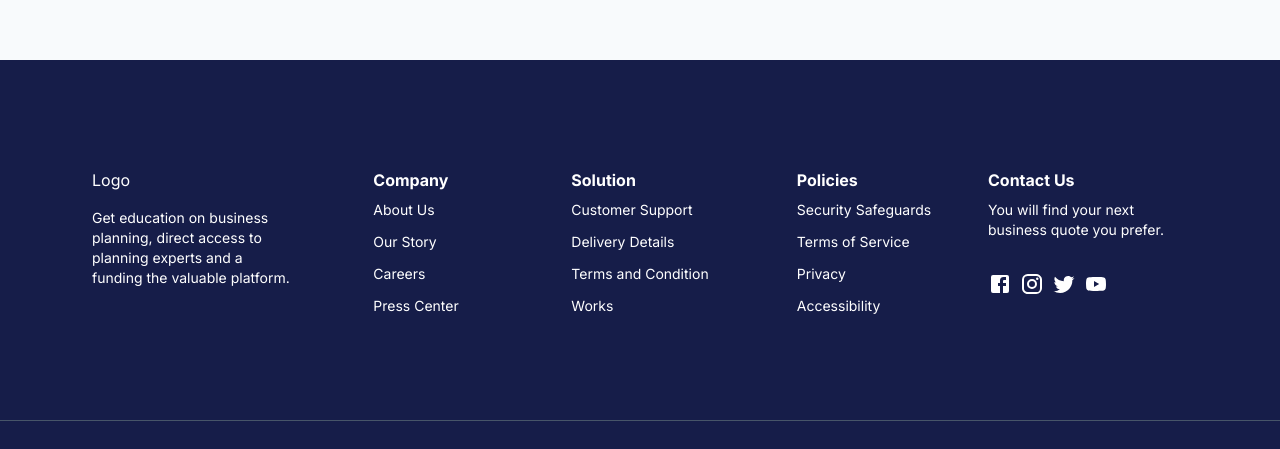
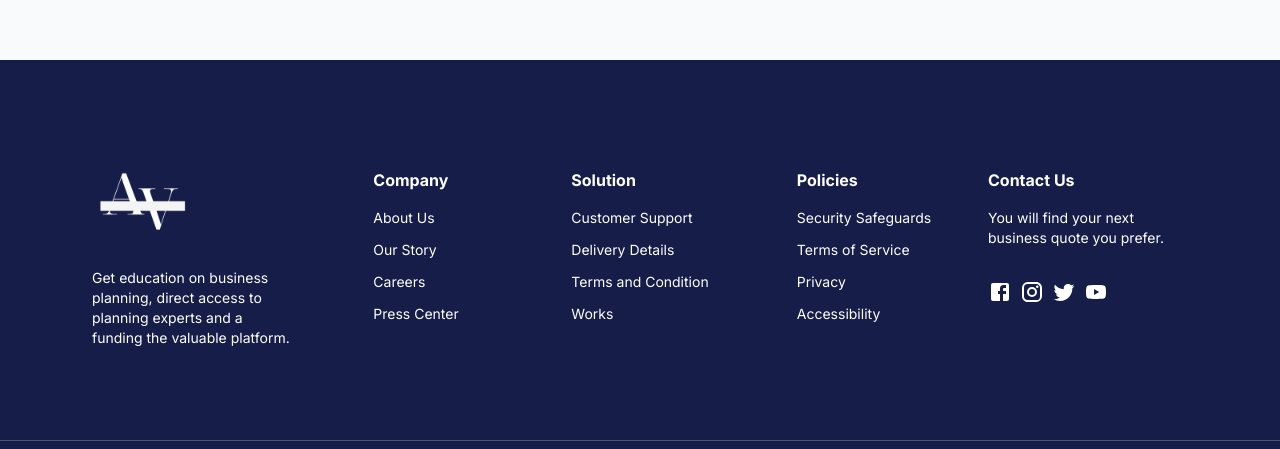
Before and after one commit to imhilla/landing_page, a Next.js app: page / in a window 1280 px wide. Shown: the part 740-1189 px from the top of the page. Built offline with nearby package versions, Linux system fonts and the light colour scheme.

Commit message:
update styles

```diff
--- a/src/app/Components/Footer.tsx
+++ b/src/app/Components/Footer.tsx
@@ -1,5 +1,6 @@
 'use client'
 import React from 'react'
+import Image from 'next/image'
 import FacebookIcon from '@mui/icons-material/Facebook';
 import InstagramIcon from '@mui/icons-material/Instagram';
 import TwitterIcon from '@mui/icons-material/Twitter';
@@ -8,13 +9,16 @@ import CopyrightIcon from '@mui/icons-material/Copyright';
 
 export default function Footer() {
   return (
-    <div
-      // className='p-10'
-      style={{ backgroundColor: 'rgba(22, 29, 73, 255)', color: "#fff" }}
-    >
+    <div style={{ backgroundColor: 'rgba(22, 29, 73, 255)', color: "#fff" }}>
       <div className='flex flex-col md:flex-row justify-between p-10 md:p-20'>
         <div className='flex flex-col md:w-1/5 p-3'>
-          <span className='mb-4 mt-4'>Logo</span>
+          <Image
+            className='mb-4'
+            src={require('./../../../public/aviera_logo.png')}
+            alt="Close Nav Bar"
+            height={100}
+            width={100}
+          />
           <p className='text-sm'>
             Get education on business planning,
             direct access to planning experts and a
@@ -24,7 +28,7 @@ export default function Footer() {
 
         <div className='flex flex-col justify-start items-center md:w-1/5 p-3'>
           <div>
-            <h1 className='mb-2 mt-4 font-bold '>Company</h1>
+            <h1 className='mb-2 md:mb-4 mt-4 font-bold '>Company</h1>
             <div className='flex flex-col '>
               <a className='text-sm mb-3' href=''>About Us</a>
               <a className='text-sm mb-3' href=''>Our Story</a>
@@ -36,7 +40,7 @@ export default function Footer() {
 
         <div className='flex flex-col justify-start items-center md:w-1/5 p-3'>
           <div>
-            <h1 className='mb-2 mt-4 font-bold'>Solution</h1>
+            <h1 className='mb-2 md:mb-4 mt-4 font-bold'>Solution</h1>
             <div className='flex flex-col'>
               <a className='text-sm mb-3' href=''>Customer Support</a>
               <a className='text-sm mb-3' href=''>Delivery Details</a>
@@ -49,7 +53,7 @@ export default function Footer() {
 
         <div className='flex flex-col justify-start items-center md:w-1/5 p-3'>
           <div>
-            <h1 className='mb-2 mt-4 font-bold'>Policies</h1>
+            <h1 className='mb-2 md:mb-4 mt-4 font-bold'>Policies</h1>
             <div className='flex flex-col'>
               <a className='text-sm mb-3' href=''>Security Safeguards</a>
               <a className='text-sm mb-3' href=''>Terms of Service</a>
@@ -61,7 +65,7 @@ export default function Footer() {
 
         <div className='flex flex-col justify-start items-center md:w-1/5 p-3'>
           <div>
-            <h1 className='mb-2 mt-4 font-bold'>Contact Us</h1>
+            <h1 className='mb-2 md:mb-4 mt-4 font-bold'>Contact Us</h1>
             <div className='flex flex-col'>
               <p className='mb-8 text-sm'>You will find your next business quote you prefer.</p>
               <div className='flex flex-row mb-8'>
```
Also changed, not shown: 1 other file (tests, documents, lock files or other folders).
